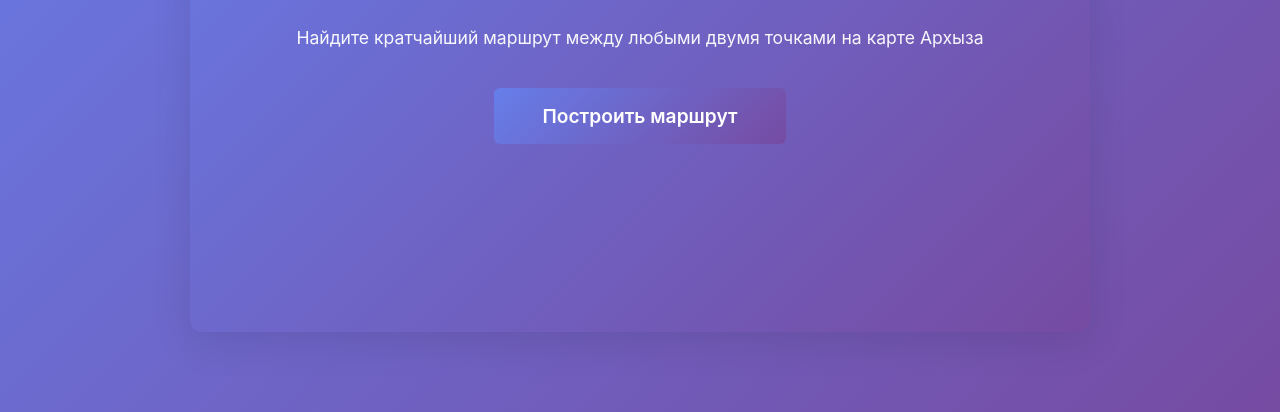
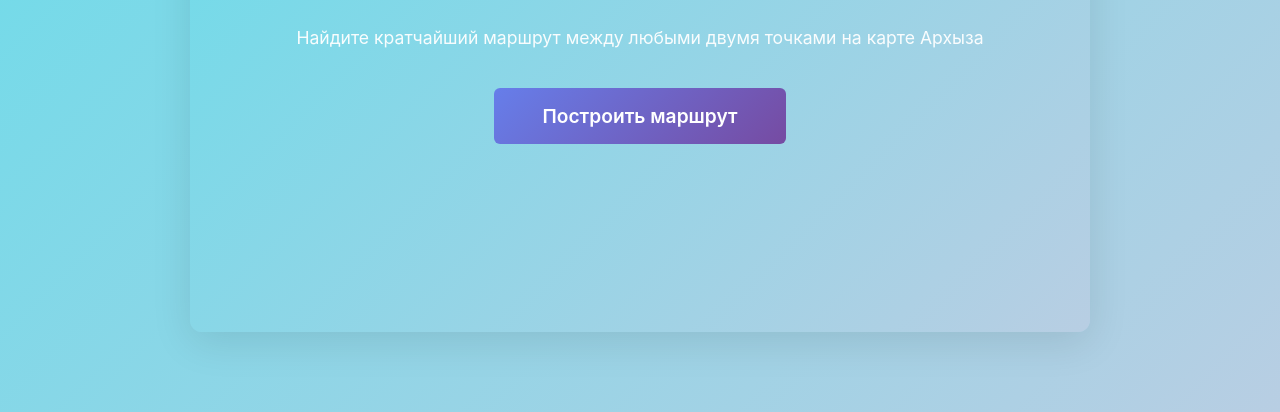
Before and after one commit to sapelnikov-f/firefly, a plain HTML site: page app/static/index.html in a window 1280 px wide. Shown: the part 388-800 px from the top of the page. Drawn offline with Linux system fonts and the light colour scheme.

Commit message:
update main branch

```diff
--- a/app/static/css/style.css
+++ b/app/static/css/style.css
@@ -6,7 +6,7 @@
 
 body {
     font-family: -apple-system, BlinkMacSystemFont, 'Segoe UI', Roboto, Oxygen, Ubuntu, Cantarell, sans-serif;
-    background: linear-gradient(135deg, #667eea 0%, #764ba2 100%);
+    background: linear-gradient(135deg, #66ddea 0%, #b8cee3 100%);
     min-height: 100vh;
     display: flex;
     align-items: center;
@@ -28,7 +28,7 @@ body {
     justify-content: center;
     min-height: 80vh;
     padding: 0;
-    background: linear-gradient(135deg, #667eea 0%, #764ba2 100%);
+    background: linear-gradient(135deg, #66ddea 0%, #b8cee3 100%);
 }
 
 .welcome-content {
```
Also changed, not shown: 2 other files.
